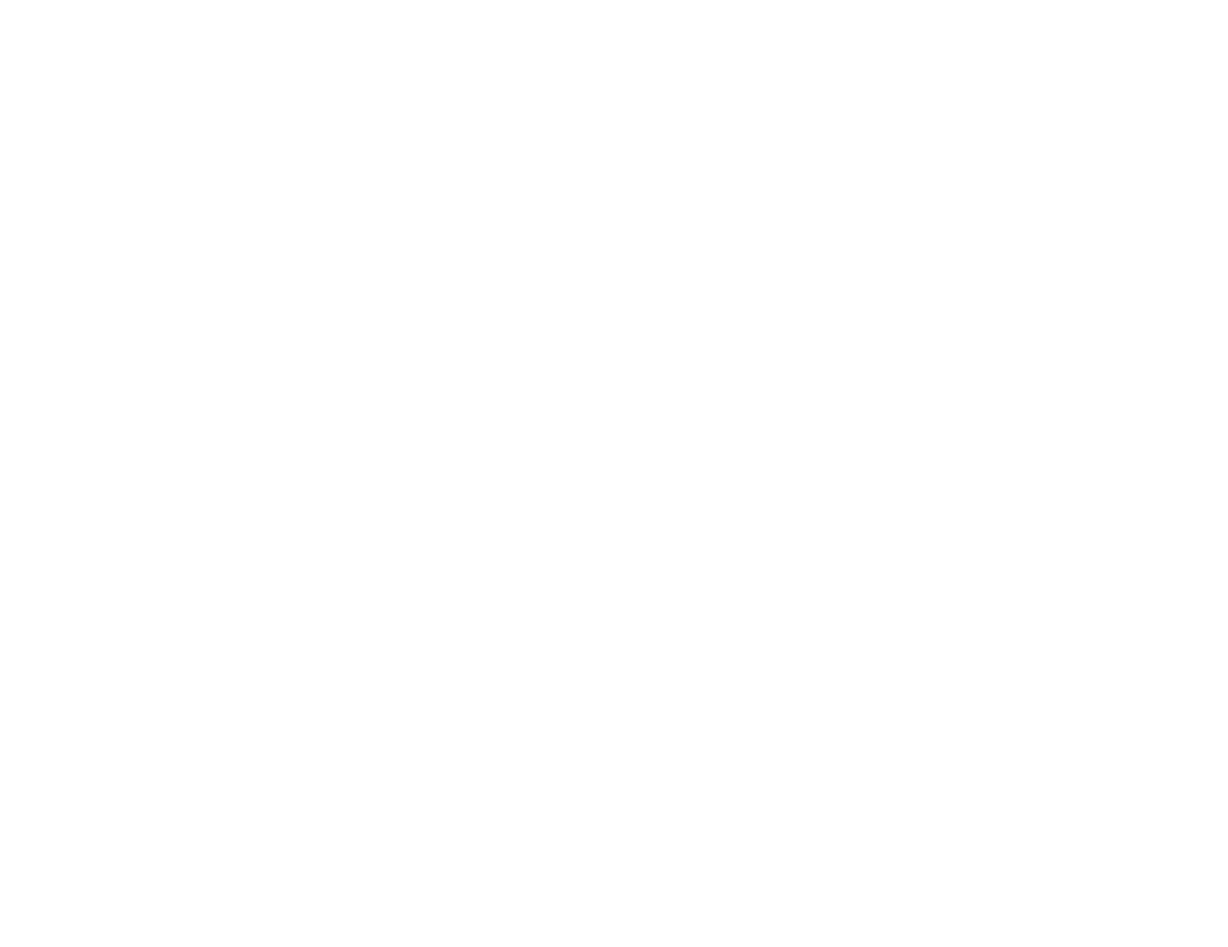
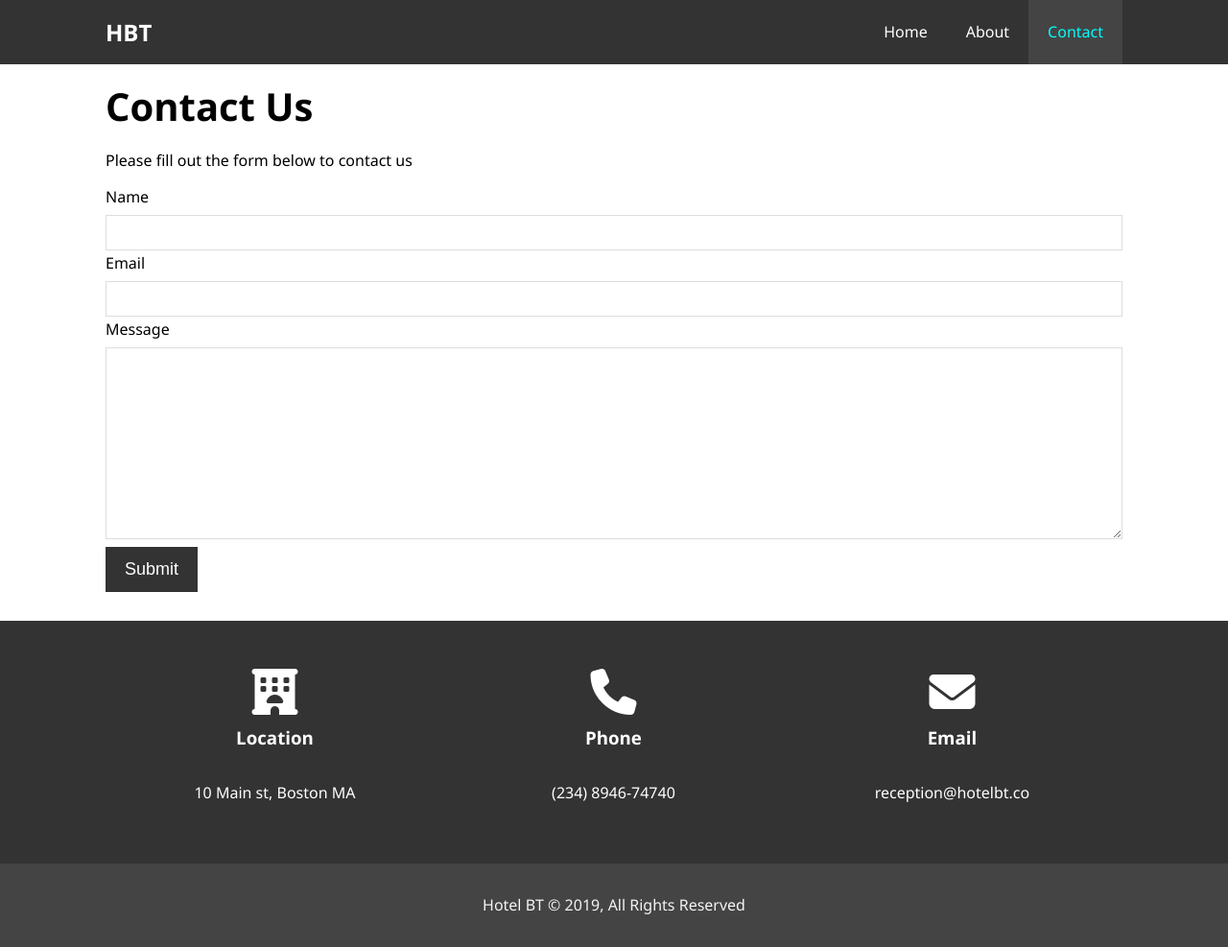
Before and after one commit to Sleyudoags/hotel-website, a plain HTML site: page contact.html in a window 1280 px wide. Shown: the whole page at 96% size. Before the commit the page ends 800 px from the top, so only its background shows below. Drawn offline with Linux system fonts and the light colour scheme.

Commit message:
contact page

```diff
--- a/contact.html
+++ b/contact.html
@@ -0,0 +1,84 @@
+<!DOCTYPE html>
+<html lang="en">
+<head>
+  <meta charset="UTF-8">
+  <meta name="viewport" content="width= , initial-scale=1.0">
+  <meta name="description " content="Welcome to the most extraodinary hotel in Boston Massachusets ">
+  <meta name="keywords" content="hotel, boston hotel, new england hotel ">
+  <script src="https://kit.fontawesome.com/64563c18b9.js" crossorigin="anonymous"></script>
+  <link rel="stylesheet" href="css/style.css  ">
+  <title>Hotel Bt | Contact</title>
+</head>
+<body>
+  <header>
+    <nav id="navbar">
+      <div class="container">
+        <h1 class="logo"><a href="index.html">HBT </a> </h1>
+        <ul>
+        <li> <a href="index.html">Home</a></li>
+        <li><a href="about.html">About</a></li>
+        <li><a class= "current"
+           href="contact.html">Contact</a></li>
+      </ul>
+
+      </div>
+
+    </nav>
+    </header>
+
+    <section id="contact-form" class="py-3">
+       <div class="container">
+        <h1 class="l-heading"><span class= "text-priary">Contact</span> Us</h1>
+        <p>Please fill out the form below to contact us </p>
+        <form action="process.php">
+          <div class="form-group">
+            <label for="name">Name</label>
+            <input type="text" name="name" id="name">
+          </div>
+          <div class="form-group">
+            <label for="email">Email</label>
+            <input type="email" name="email" id="email">
+          </div>
+          <div class="form-group">
+            <label for="message">Message</label>
+            <textarea name="message" id="message"></textarea>
+          </div>
+          <button type="submit" class="btn">Submit</button>
+        </form>
+       </div>
+    </section>
+
+    <section id="contact-info" class="bg-dark">
+      <div class="container">
+        <div class="box">
+          <i class="fa-solid fa-hotel fa-3x"></i>
+        <h3> Location</h3>
+        <p> 10 Main st, Boston MA</p>
+      </div>
+      <div class="box">
+        <i class="fa-solid fa-phone fa-3x"></i>
+        <h3>Phone</h3>
+        <p>(234) 8946-74740
+        </p>
+      </div>
+      <div class="box">
+        <i class="fa-solid fa-envelope fa-3x"></i>
+        <h3>Email </h3>
+        <p>reception@hotelbt.co</p>
+
+      </div>
+      </div>
+    </section>
+
+
+
+
+    <footer id="main-footer">
+      <p>Hotel BT &copy; 2019, All Rights Reserved</p>
+    </footer>
+
+
+
+
+</body>
+</html>
--- a/css/style.css
+++ b/css/style.css
@@ -222,6 +222,32 @@ p {
 
 }
 
+/* Contact Form  */
+#contact-form .form-group {
+  margin-bottom: 2opx;
+}
+
+#contact-form label {
+  display: block;
+  margin-bottom: 5px;
+}
+
+#contact-form input, #contact-form textarea {
+  width: 100%;
+  padding: 10px;
+  border: 1px #ddd solid; }
+
+  #contact-form textarea {
+    height: 200px;
+  }
+
+  #contact-form input:focus ,
+  #contact-form textarea:focus {
+    outline: none;
+    border-color: antiquewhite;
+  }
+
+
 
 /* Footer */
 #main-footer {
```
Also changed, not shown: 1 other file.
